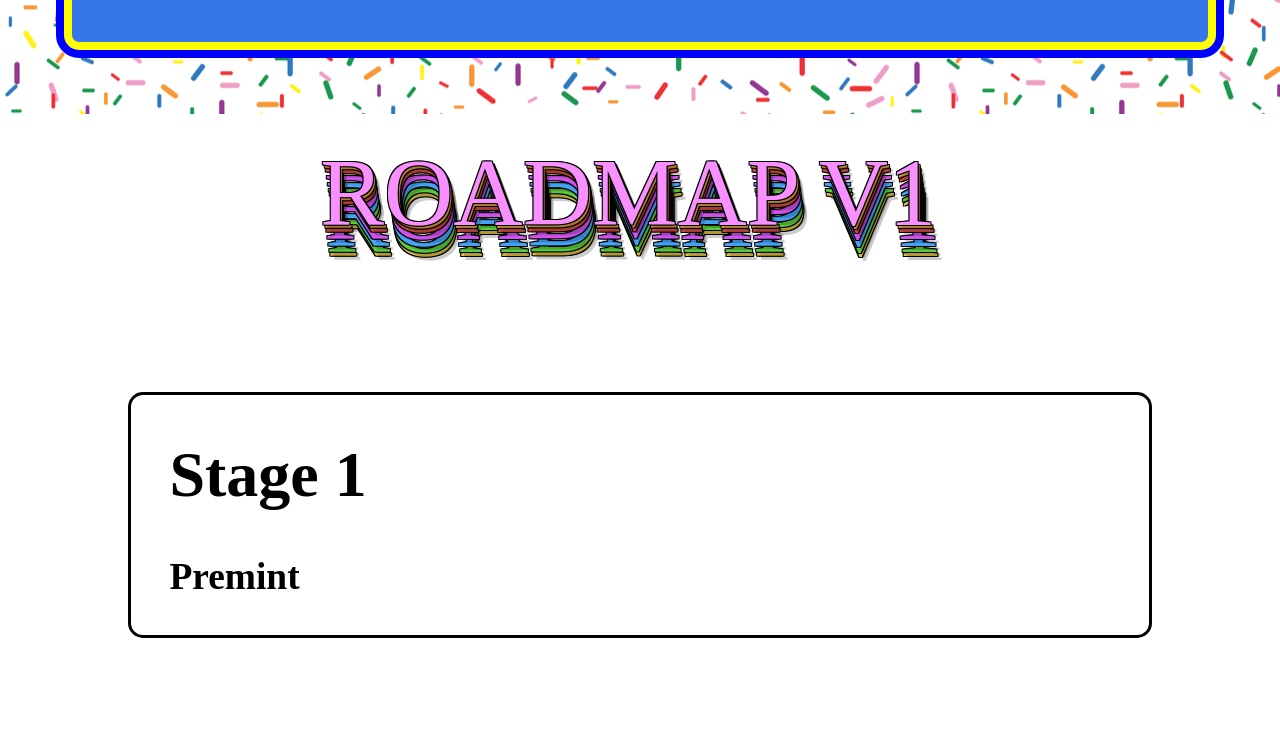
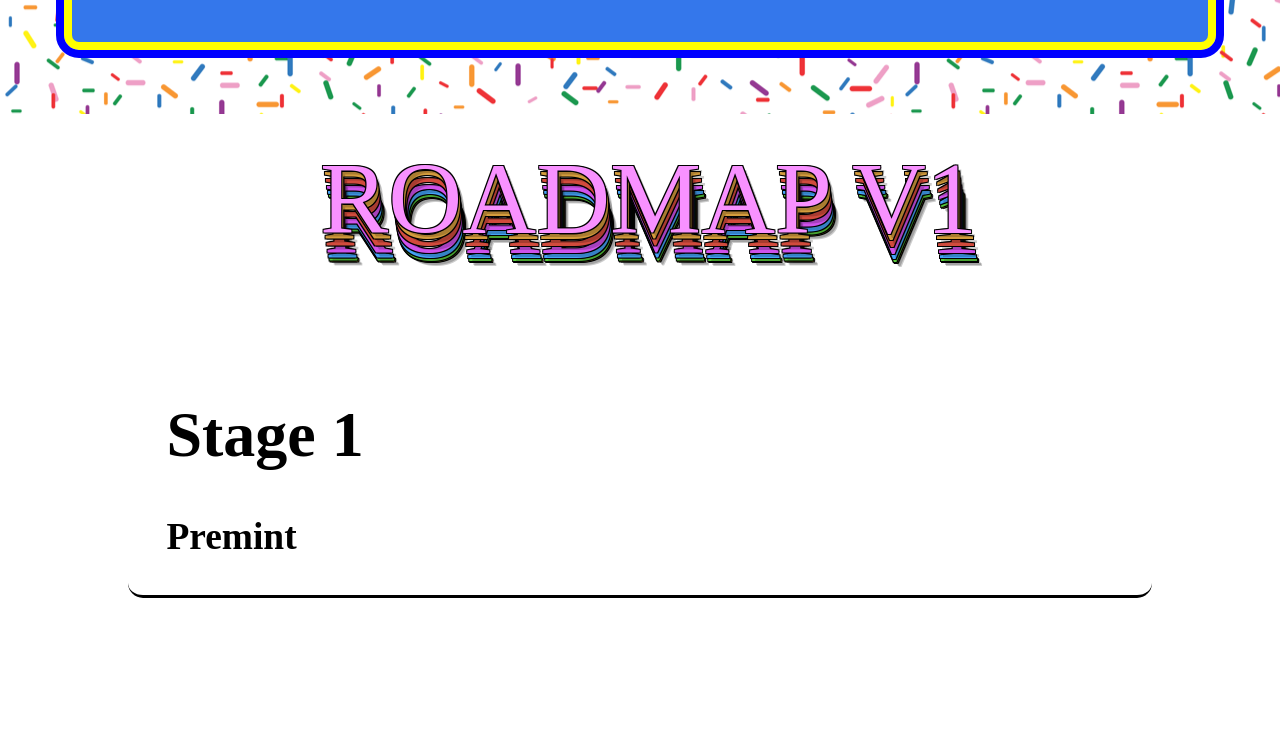
Before and after one commit to rottaj/eyescream-NFT, a React (Create React App) app in the folder frontend/: page / in a window 1280 px wide. Shown: the part 1520-2260 px from the top of the page. Built offline with nearby package versions, Linux system fonts and the light colour scheme; a web font is replaced by a local one.

Commit message:
updated TimeLine

```diff
--- a/frontend/src/Components/TimeLine.scss
+++ b/frontend/src/Components/TimeLine.scss
@@ -1,6 +1,5 @@
 .Roadmap-h1 {
     font-family: 'Shrikhand';
-    font-size: 400%;
 
 }
 
@@ -25,7 +24,7 @@
     font-family: 'Shrikhand';
     margin: 10%;
     font-size: 200%;
-    border-style: solid;
+    border-bottom: 3px solid black;
     -moz-border-radius: 15px; /* or 50% */
     border-radius: 15px; /* or 50% */
 
@@ -66,7 +65,7 @@ $root: '.c-rainbow';
     &__layer {
         --text-color: var(--color-foreground);
         counter-increment: rainbow;
-        font-size: 6rem;
+        font-size: 8vw;
         color: var(--text-color);
 
         text-shadow:
```
